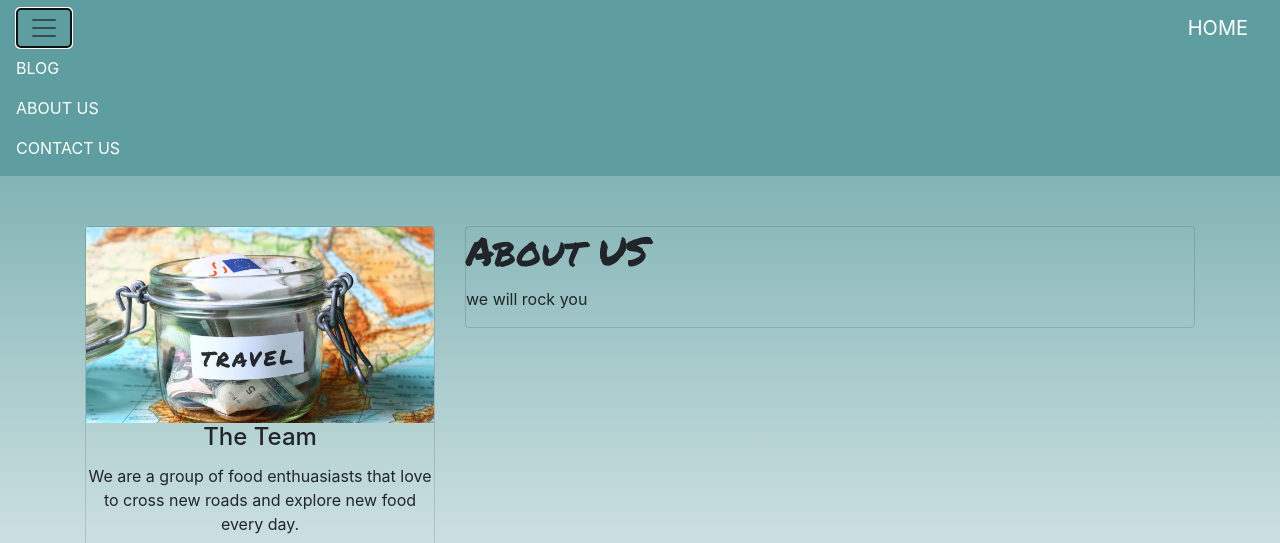
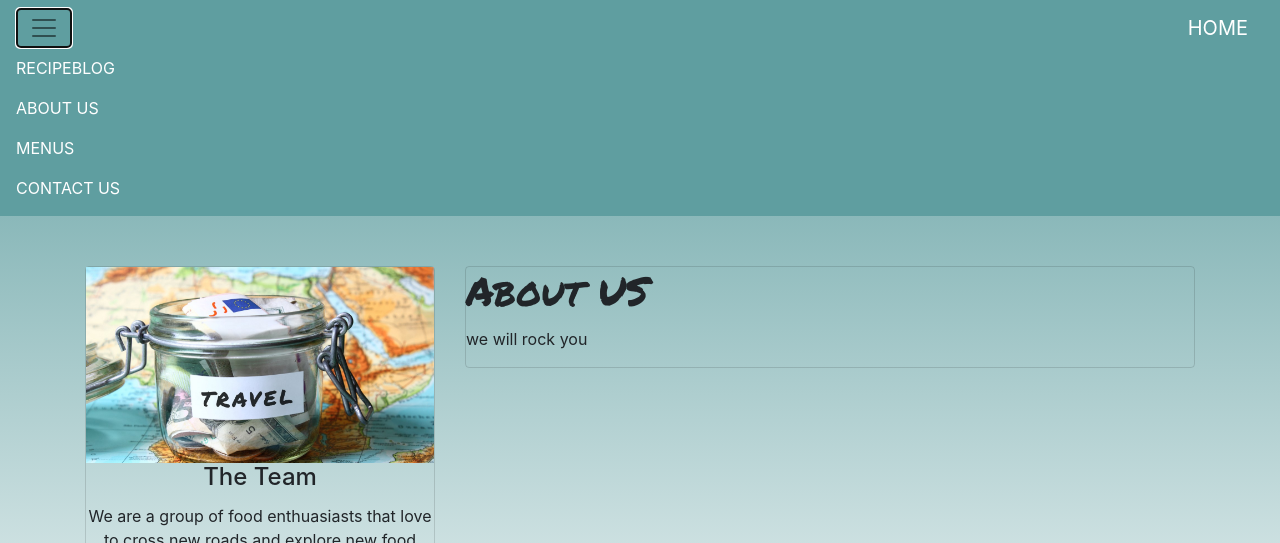
Before and after one commit to tcups/tcups.github.io, a plain HTML site: page about.html in a window 1280 px wide. Both pictures are taken after a click on the button 44 px from the left and 28 px from the top of the page. Shown: the top 543 px of the page. Drawn offline with nearby package versions, Linux system fonts and the light colour scheme.

Commit message:
Add files via upload

```diff
--- a/about.html
+++ b/about.html
@@ -19,13 +19,27 @@
 		<a href="index.html" class="navbar-brand tooba-title">HOME</a>
 		<div class="navbar-collapse collapse" id="navbarNav">
 			<ul class="navbar-nav" >
-				<li class="nav-item">
+				<!-- <li class="nav-item">
 					<a class="nav-item nav-link menu-item" href="menu.html">BLOG</a>
 
 
 				</li>
 				<li class="nav-item">
 					<a class="nav-item nav-link menu-item" href="about.html">ABOUT US</a>
+				</li>
+				<li class="nav-item">
+					<a class="nav-item nav-link menu-item" href="contactus.html">CONTACT US</a>
+				</li> -->
+				<li class="nav-item">
+					<a class="nav-item nav-link menu-item" href="menu.html">RECIPEBLOG</a>
+
+
+				</li>
+				<li class="nav-item">
+					<a class="nav-item nav-link menu-item" href="about.html">ABOUT US</a>
+				</li>
+				<li class="nav-item">
+					<a class="nav-item nav-link menu-item" href="menus.html">MENUS</a>
 				</li>
 				<li class="nav-item">
 					<a class="nav-item nav-link menu-item" href="contactus.html">CONTACT US</a>
```
